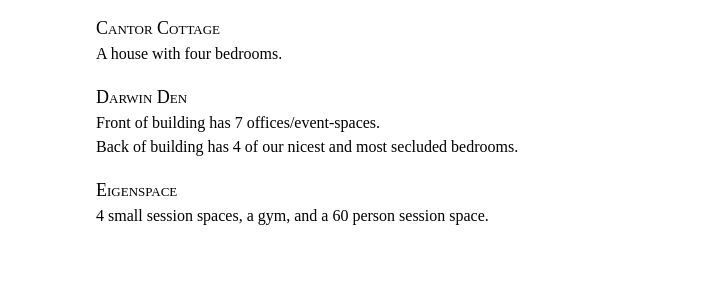
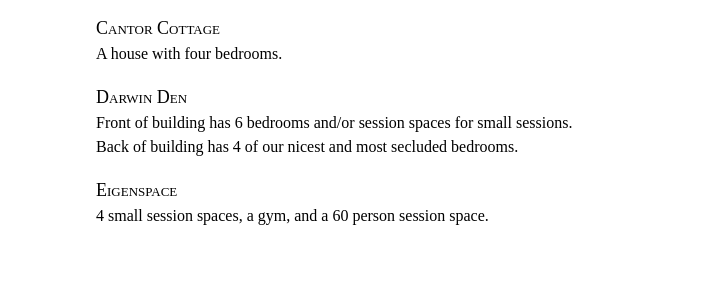
Before and after one commit to LessWrong2/lighthaven, a plain HTML site: page index.html in a window 1280 px wide. Shown: the part 4248-4542 px from the top of the page, 563-1280 px from the left. Drawn offline with Linux system fonts and the light colour scheme; a script that the page names is missing; a web font is replaced by a local one.

Commit message:
Update index.html

```diff
--- a/index.html
+++ b/index.html
@@ -232,7 +232,7 @@
           <p>
             <div>
               <b>Darwin Den</b><br/>
-              Front of building has 7 offices/event-spaces.<br/>
+              Front of building has 6 bedrooms and/or session spaces for small sessions.<br/>
               Back of building has 4 of our nicest and most secluded bedrooms.
             </div>
           </p>
```
